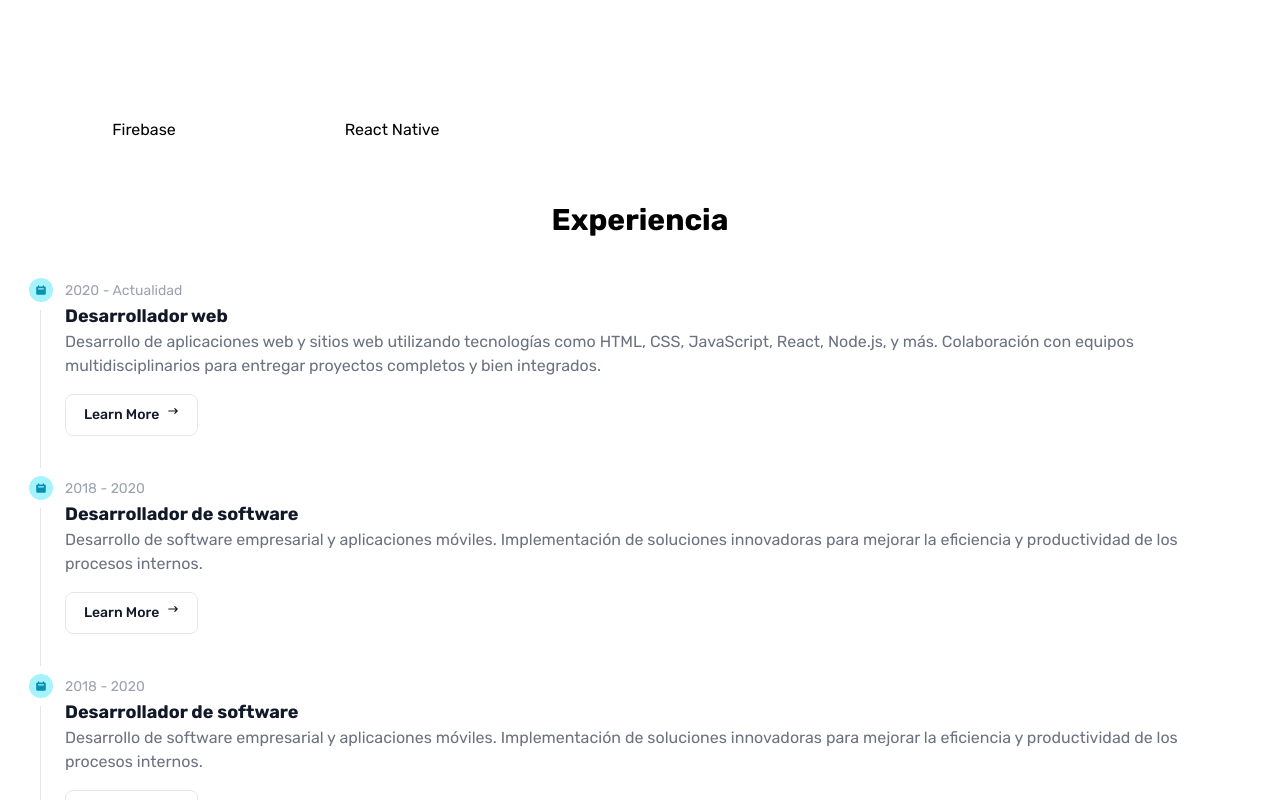
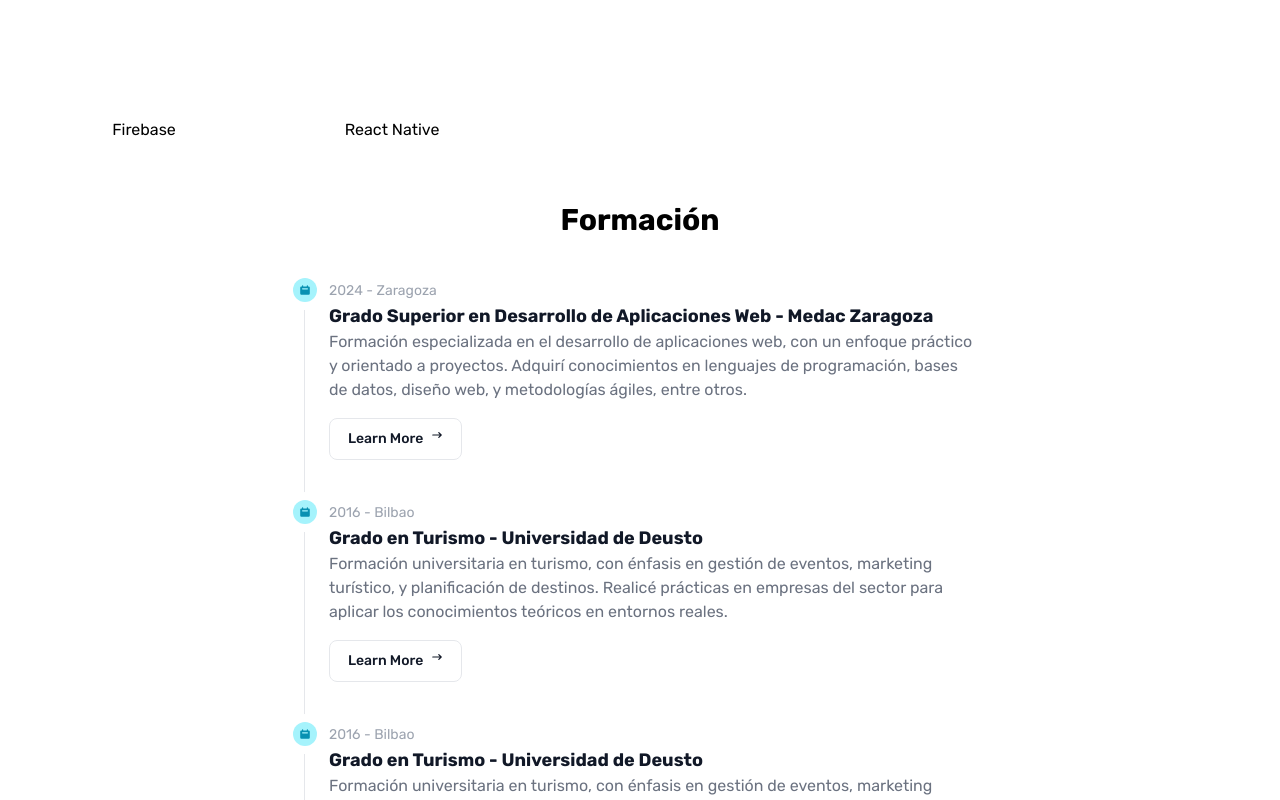
Before and after one commit to diegoldc/portfolio-dev, a React (Vite) app: page / in a window 1280 px wide. Shown: the part 2000-2800 px from the top of the page. Built offline with nearby package versions, Linux system fonts and the light colour scheme; some icons are missing.

Commit message:
feat: education & translation json

```diff
--- a/src/App.css
+++ b/src/App.css
@@ -188,3 +188,11 @@ body {
 .rotate-y-180 {
   transform: rotateY(180deg);
 }
+
+
+.exp {
+  display: flex;
+  gap: 30px;
+  flex-wrap: wrap;
+  justify-content: center;
+}
--- a/src/App.jsx
+++ b/src/App.jsx
@@ -9,6 +9,7 @@ import Experience from "./components/Experience.jsx";
 import './i18n';
 // import CardTest from "./components/CardTest.jsx";
 import Contact from "./components/Contact.jsx";
+import Formacion from "./components/Formacion.jsx";
 
 function App() {
   return (
@@ -20,7 +21,11 @@ function App() {
       <Projects />
       {/* <CardTest /> */}
       <Skills />
+      <div className="exp">
+
+      <Formacion />
       <Experience />
+      </div>
       <FooterSection />
     </ThemeProvider>
   );
--- a/src/components/Experience.jsx
+++ b/src/components/Experience.jsx
@@ -29,7 +29,7 @@ function Experience() {
   ]
 
   return (
-    <div className="m-10">
+    <div className="m-10 max-w-2xl">
     <h2 className="w-auto text-3xl font-bold mb-10 text-center">{t("experience.title")}</h2>
 
 
@@ -39,7 +39,7 @@ function Experience() {
         <Timeline.Point icon={HiCalendar} />
         <Timeline.Content>
           <Timeline.Time>{job.date}</Timeline.Time>
-          <Timeline.Title>{job.title}</Timeline.Title>
+          <Timeline.Title>{job.title} - {job.company}</Timeline.Title>
           <Timeline.Body>
             {job.description}
           </Timeline.Body>
--- /dev/null
+++ b/src/components/Formacion.jsx
@@ -0,0 +1,59 @@
+import { Button, Timeline } from "flowbite-react";
+import { HiArrowNarrowRight, HiCalendar } from "react-icons/hi";
+import { useTranslation } from 'react-i18next';
+
+
+function Formacion() {
+
+  const { t } = useTranslation();
+
+  const formaciones = [
+    {
+      title: t("formacion.studies.study1.degree"),
+      company: t("formacion.studies.study1.school"),
+      date: t("formacion.studies.study1.date"),
+      description: t("formacion.studies.study1.description"),
+    },
+    {
+      title: t("formacion.studies.study2.degree"),
+      company: t("formacion.studies.study2.school"),
+      date: t("formacion.studies.study2.date"),
+      description: t("formacion.studies.study2.description"),
+    },
+    {
+      title: t("formacion.studies.study3.degree"),
+      company: t("formacion.studies.study3.school"),
+      date: t("formacion.studies.study3.date"),
+      description: t("formacion.studies.study3.description"),
+    }
+  ]
+
+  return (
+    <div className="m-10 max-w-2xl">
+    <h2 className="w-auto text-3xl font-bold mb-10 text-center">{t("formacion.title")}</h2>
+
+
+    <Timeline>
+      {formaciones.map((formacion, index) => (
+        <Timeline.Item key={index}>
+        <Timeline.Point icon={HiCalendar} />
+        <Timeline.Content>
+          <Timeline.Time>{formacion.date}</Timeline.Time>
+          <Timeline.Title>{formacion.title} - {formacion.company}</Timeline.Title>
+          <Timeline.Body>
+            {formacion.description}
+          </Timeline.Body>
+          <Button color="gray">
+            Learn More
+            <HiArrowNarrowRight className="ml-2 h-3 w-3" />
+          </Button>
+        </Timeline.Content>
+      </Timeline.Item>
+      ))}
+
+    </Timeline>
+    </div>
+  );
+}
+
+export default Formacion
--- a/src/locales/en/translation.json
+++ b/src/locales/en/translation.json
@@ -27,15 +27,15 @@
     "jobs": {
       "exp1": {
         "position": "Web Developer",
-        "company": "Web Development Company",
-        "date": "2020 - Present",
-        "description": "Development of web applications and websites using technologies such as HTML, CSS, JavaScript, React, Node.js, and more. Collaboration with multidisciplinary teams to deliver complete and well-integrated projects."
+        "company": "Nett Digital School",
+        "date": "2024 - Zaragoza",
+        "description": "Internship as part of the Advanced Vocational Training in Web Application Development. I participated as a developer in a collaborative environment, working on the creation and maintenance of web applications. I used technologies such as PHP, WordPress, HTML, CSS, and SQL, focusing on both functionality and code efficiency. I also managed servers on IONOS, ensuring optimal performance and service availability."
       },
       "exp2": {
-        "position": "Software Developer",
-        "company": "Software Company",
-        "date": "2018 - 2020",
-        "description": "Development of enterprise software and mobile applications. Implementation of innovative solutions to improve efficiency and productivity in internal processes."
+        "position": "Meetings and Events Senior Planner",
+        "company": "Avoris",
+        "date": "2016 - 2024 | Bilbao",
+        "description": "Management of major corporate accounts and sports teams, coordinating events and travel. My responsibilities included logistical planning, invoicing control, payment tracking, and personalized service for key clients."
       },
       "exp3": {
         "position": "Software Developer",
@@ -44,6 +44,30 @@
         "description": "Development of enterprise software and mobile applications. Implementation of innovative solutions to improve efficiency and productivity in internal processes."
       }
     }
+  },
+  "formacion": {
+  "title": "Education",
+  "studies": {
+    "study1": {
+      "degree": "Higher Degree in Web Application Development",
+      "school": "Medac Zaragoza",
+      "date": "2024 - Zaragoza",
+      "description": "Specialized training in web application development, with a practical and project-oriented approach. I acquired knowledge in programming languages, databases, web design, and agile methodologies, among others."
+    },
+    "study2": {
+      "degree": "Bachelor’s Degree in Tourism",
+      "school": "University of Deusto",
+      "date": "2016 - Bilbao",
+      "description": "University education in tourism, with an emphasis on event management, tourism marketing, and destination planning. I completed internships in industry-related companies to apply theoretical knowledge in real-world environments."
+    },
+    "study3": {
+      "degree": "Bachelor’s Degree in Tourism",
+      "school": "University of Deusto",
+      "date": "2016 - Bilbao",
+      "description": "University education in tourism, with an emphasis on event management, tourism marketing, and destination planning. I completed internships in industry-related companies to apply theoretical knowledge in real-world environments."
+    }
   }
+}
+
 
 }
--- a/src/locales/es/translation.json
+++ b/src/locales/es/translation.json
@@ -27,15 +27,15 @@
     "jobs": {
       "exp1": {
         "position": "Desarrollador web",
-        "company": "Empresa de desarrollo web",
-        "date": "2020 - Actualidad",
-        "description": "Desarrollo de aplicaciones web y sitios web utilizando tecnologías como HTML, CSS, JavaScript, React, Node.js, y más. Colaboración con equipos multidisciplinarios para entregar proyectos completos y bien integrados."
+        "company": "Nett Digital School",
+        "date": "2024 - Zaragoza",
+        "description": "Prácticas por el Grado Superior de Desarrollo de Aplicaciones Web. Participé como desarrollador en un entorno colaborativo, trabajando en la creación y mantenimiento de aplicaciones web. Utilicé tecnologías como PHP, WordPress, HTML, CSS y SQL, enfocándome tanto en la funcionalidad como en la eficiencia del código. También gestioné servidores en IONOS, asegurando un rendimiento óptimo y disponibilidad del servicio."
       },
       "exp2": {
-        "position": "Desarrollador de software",
-        "company": "Empresa de software",
-        "date": "2018 - 2020",
-        "description": "Desarrollo de software empresarial y aplicaciones móviles. Implementación de soluciones innovadoras para mejorar la eficiencia y productividad de los procesos internos."
+        "position": "Meetings and Events Senior Planner",
+        "company": "Avoris",
+        "date": "2016 - 2024 | Bilbao",
+        "description": "Gestión de grandes cuentas corporativas y equipos deportivos, coordinando eventos y viajes. Entre mis responsabilidades se incluyeron la planificación logística, control de facturación y seguimiento de pagos, así como la atención personalizada a clientes estratégicos."
       },
       "exp3": {
         "position": "Desarrollador de software",
@@ -44,5 +44,28 @@
         "description": "Desarrollo de software empresarial y aplicaciones móviles. Implementación de soluciones innovadoras para mejorar la eficiencia y productividad de los procesos internos."
       }
     }
+  },
+  "formacion": {
+    "title": "Formación",
+    "studies": {
+      "study1": {
+        "degree": "Grado Superior en Desarrollo de Aplicaciones Web",
+        "school": "Medac Zaragoza",
+        "date": "2024 - Zaragoza",
+        "description": "Formación especializada en el desarrollo de aplicaciones web, con un enfoque práctico y orientado a proyectos. Adquirí conocimientos en lenguajes de programación, bases de datos, diseño web, y metodologías ágiles, entre otros."
+      },
+      "study2": {
+        "degree": "Grado en Turismo",
+        "school": "Universidad de Deusto",
+        "date": "2016 - Bilbao",
+        "description": "Formación universitaria en turismo, con énfasis en gestión de eventos, marketing turístico, y planificación de destinos. Realicé prácticas en empresas del sector para aplicar los conocimientos teóricos en entornos reales."
+      },
+      "study3": {
+        "degree": "Grado en Turismo",
+        "school": "Universidad de Deusto",
+        "date": "2016 - Bilbao",
+        "description": "Formación universitaria en turismo, con énfasis en gestión de eventos, marketing turístico, y planificación de destinos. Realicé prácticas en empresas del sector para aplicar los conocimientos teóricos en entornos reales."
+      }
+    }
   }
 }
```
